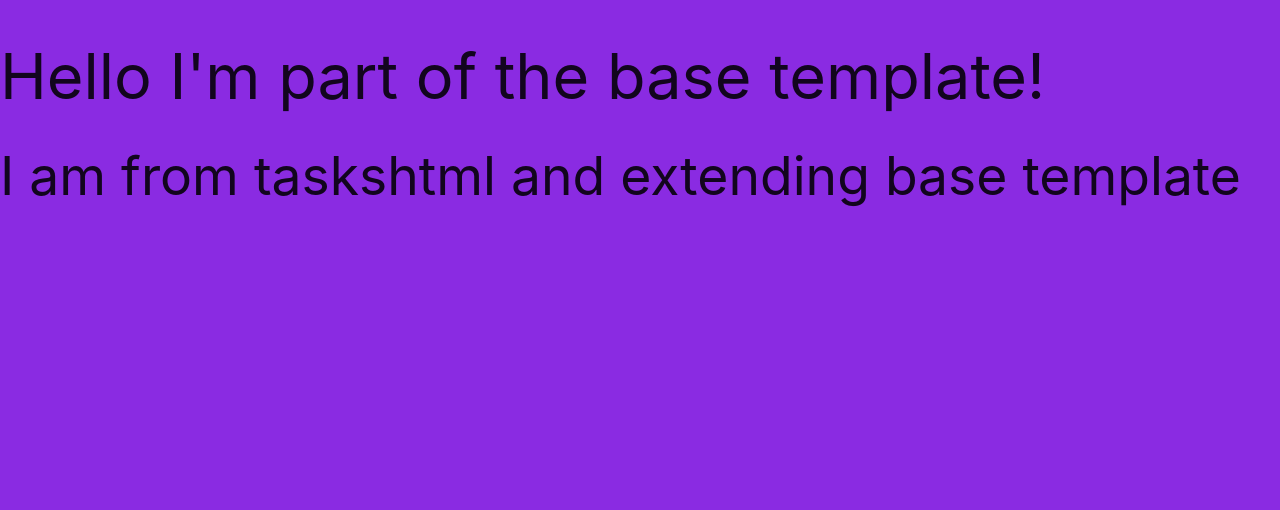
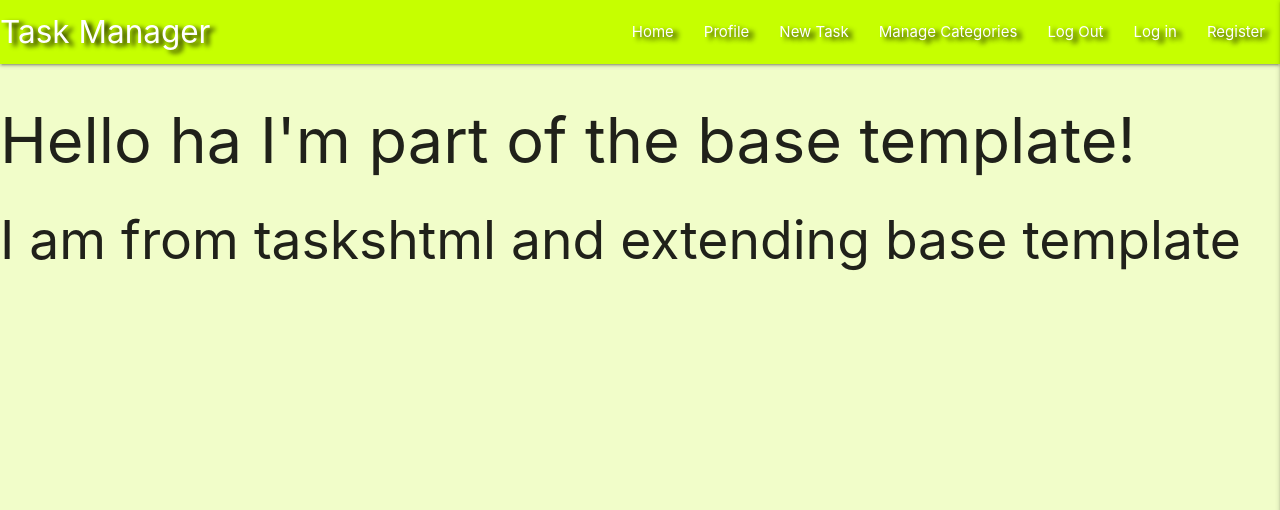
Before and after one commit to RNazarian1/put_all_together_mini_project, a Flask app: page / in a window 1280 px wide. Shown: the top 510 px of the page. Run offline with Flask 2, Linux system fonts and the light colour scheme; data that the repository does not hold is empty; some libraries are stand-ins or nearby versions.

Commit message:
add register template

```diff
--- a/app.py
+++ b/app.py
@@ -4,6 +4,7 @@ from flask import (
     redirect, request, session, url_for)
 from flask_pymongo import PyMongo
 from bson.objectid import ObjectId
+from werkzeug.security import generate_password_hash, check_password_hash
 if os.path.exists("env.py"):
     import env
 
@@ -19,9 +20,15 @@ mongo = PyMongo(app)
 
 @app.route("/")
 @app.route("/get_tasks")
+
 def get_tasks():
     tasks = mongo.db.tasks.find()
     return render_template("tasks.html", tasks=tasks)
+
+
+@app.route("/register", methods=["GET", "POST"])
+def register():
+    return render_template("register.html")
 
 
 if __name__ == "__main__":
--- a/static/css/style.css
+++ b/static/css/style.css
@@ -1,3 +1,11 @@
 body {
-    background-color: blueviolet;
+    background-color: rgb(241, 253, 201);
 }
+
+.text-shadow{
+    text-shadow: 5px 3px 5px rgb(0,0,0,0.9);
+}
+
+/* a {
+    color: #965b0e;
+} */
--- a/static/js/script.js
+++ b/static/js/script.js
@@ -0,0 +1,3 @@
+$(document).ready(function(){
+    $('.sidenav').sidenav({edge: "right"});
+  });
--- a/templates/base.html
+++ b/templates/base.html
@@ -13,8 +13,39 @@
     <title>Task Manager</title>
 </head>
 <body>
+    <header>
+        <!--  Top Nave  -->
+        <nav class="nav-extended text-shadow #c6ff00 lime accent-3">
+            <div class="nav-wrapper">
+              <a href="{{ url_for('get_tasks') }}" class="brand-logo ">Task Manager</a>
+              <a href="#" data-target="mobile-demo" class="sidenav-trigger right"><i class="fas fa-bars"></i></a>
+              <ul class="right hide-on-med-and-down">
 
-    <h1>Hello I'm part of the base template!</h1>
+                <li><a href="{{ url_for('get_tasks') }}">Home</a></li>
+                <li><a href="#">Profile</a></li>
+                <li><a href="#">New Task</a></li>
+                <li><a href="#">Manage Categories</a></li>
+                <li><a href="#">Log Out</a></li>
+                <li><a href="#">Log in</a></li>
+                <li><a href="{{ url_for('register') }}">Register</a></li>
+
+              </ul>
+            </div>
+          </nav>
+        <!-- Side Nav Bar -->
+          <ul class="sidenav" id="mobile-demo">
+                <li><h4 class="center-align light-green-text text-darken-4">Task Manager</h4></li>
+                <li><a href="{{ url_for('get_tasks') }}">Home</a></li>
+                <li><a href="#">Profile</a></li>
+                <li><a href="#">New Task</a></li>
+                <li><a href="#">Manage Categories</a></li>
+                <li><a href="#">Log Out</a></li>
+                <li><a href="#">Log in</a></li>
+                <li><a href="{{ url_for('register') }}">Register</a></li>
+          </ul>
+    </header>
+
+    <h1>Hello ha I'm part of the base template!</h1>
     {% block content %}
     {% endblock %}
     <script src="https://code.jquery.com/jquery-3.6.0.min.js"
```
Also changed, not shown: templates/register.html (added, +37 -0 lines).
